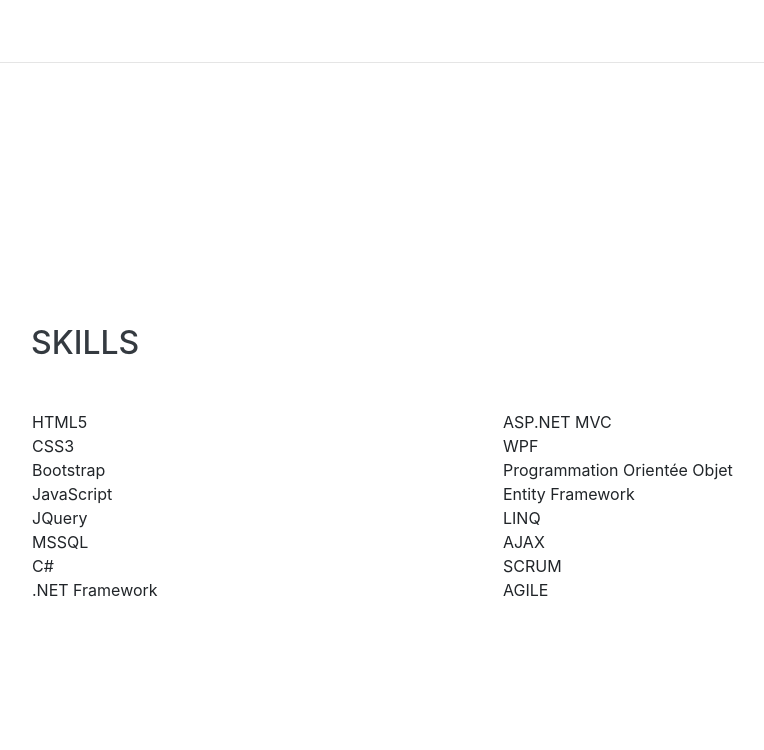
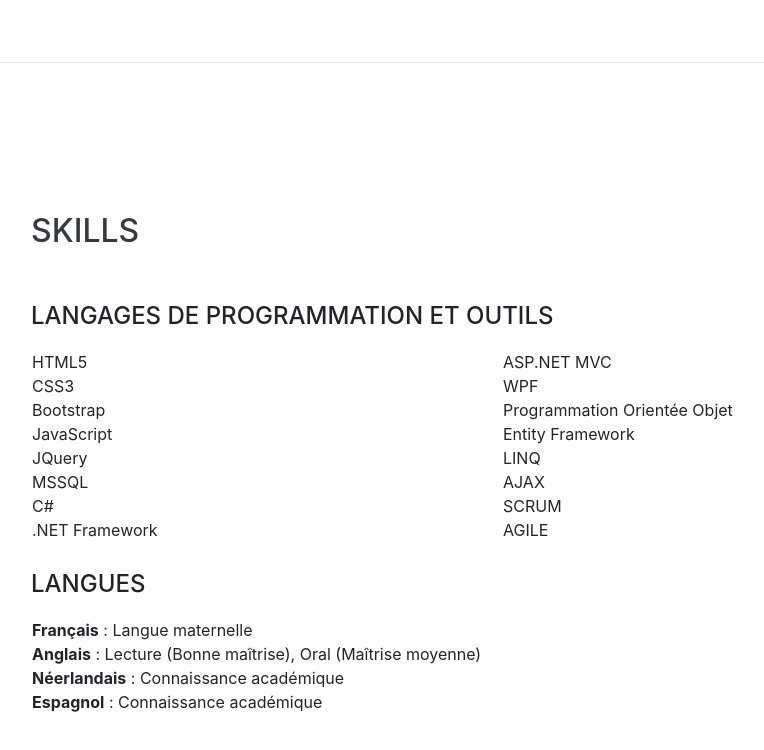
Before and after one commit to PierreCottray/pierrecottray.github.io, a website with bundled scripts: page index.html in a window 1280 px wide. Shown: the part 2403-3153 px from the top of the page, without its empty margins (289-1053 px from the left). Built offline with nearby package versions, Linux system fonts and the light colour scheme; a web font is replaced by a local one.

Commit message:
Added languages

```diff
--- a/index.html
+++ b/index.html
@@ -165,7 +165,7 @@
     <section class="resume-section p-3 p-lg-5 d-flex align-items-center" id="skills">
       <div class="w-100">
         <h2 class="mb-5">Skills</h2>
-
+        <div class="subheading mb-3">Langages de programmation et outils</div>
         <div class="row">
           <div class="col-md-6">
             <ul class="fa-ul mb-0 no-bullets">
@@ -223,6 +223,32 @@
               </li>
             </ul>
           </div>
+        </div>
+        <br/>
+        <div class="subheading mb-3">Langues</div>
+        <div class="row">
+          <div class="col-md-12">
+          <ul class="fa-ul mb-0 no-bullets">
+            <li>
+              <span class="skill-title"><B>Français</B> <span>: Langue maternelle </span></span>
+            </li>
+          </ul>
+          <ul class="fa-ul mb-0 no-bullets">
+            <li>
+              <span class="skill-title"><B>Anglais</B> <span>: Lecture (Bonne maîtrise), Oral (Maîtrise moyenne)</span></span>
+            </li>
+          </ul>
+          <ul class="fa-ul mb-0 no-bullets">
+            <li>
+              <span class="skill-title"><B>Néerlandais</B> <span>: Connaissance académique</span></span>
+            </li>
+          </ul>
+          <ul class="fa-ul mb-0 no-bullets">
+            <li>
+              <span class="skill-title"><B>Espagnol</B> <span>: Connaissance académique</span></span>
+            </li>
+          </ul>
+        </div>
         </div>
         <!-- <ul class="list-inline dev-icons">
           <li class="list-inline-item">
```
